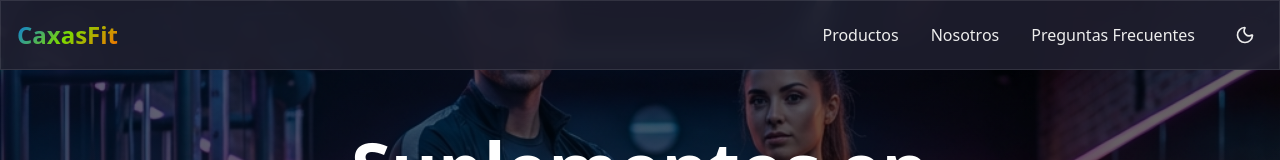
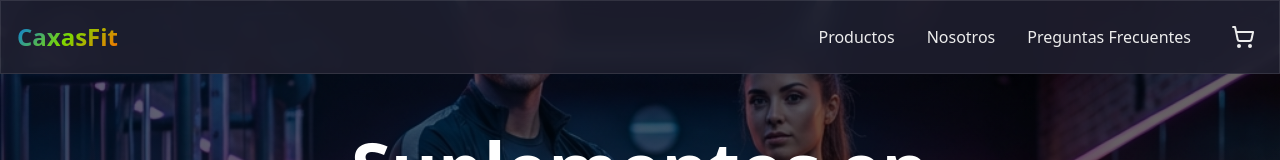
Before and after one commit to Cero1417p/caxasfit, a Next.js app: page / in a window 1280 px wide. Shown: the top 160 px of the page. Built offline with nearby package versions, Linux system fonts and the light colour scheme.

Commit message:
feat(header): replaced FloatingCart with CartDrawer

```diff
--- a/components/Header.tsx
+++ b/components/Header.tsx
@@ -1,91 +1,18 @@
 "use client";
 
-import { useState, useEffect, useRef } from "react";
-import { Menu, X, Sun, Moon, Monitor, Check } from "lucide-react";
+import { useState } from "react";
+import { Menu, X, ShoppingCart } from "lucide-react";
 import { siteConfig } from "@/config/site.config";
-import { useTheme } from "@/hooks/useTheme";
-import { motion, AnimatePresence } from "framer-motion";
+import { CartDrawer } from "./CartDrawer";
+import { useCart } from "@/contexts/CartContext";
 
-function ThemeToggle() {
-  const { theme, setTheme } = useTheme();
-  const [isOpen, setIsOpen] = useState(false);
-  const ref = useRef<HTMLDivElement>(null);
-
-  useEffect(() => {
-    const handleClickOutside = (event: MouseEvent) => {
-      if (ref.current && !ref.current.contains(event.target as Node)) {
-        setIsOpen(false);
-      }
-    };
-
-    document.addEventListener("mousedown", handleClickOutside);
-    return () => document.removeEventListener("mousedown", handleClickOutside);
-  }, []);
-
-  const getThemeIcon = () => {
-    switch (theme) {
-      case "light":
-        return <Sun className="w-5 h-5" />;
-      case "dark":
-        return <Moon className="w-5 h-5" />;
-      case "system":
-        return <Monitor className="w-5 h-5" />;
-    }
-  };
-
-  const themes = [
-    { name: "light", icon: Sun, label: "Claro" },
-    { name: "dark", icon: Moon, label: "Oscuro" },
-    { name: "system", icon: Monitor, label: "Sistema" },
-  ] as const;
-
-  return (
-    <div className="relative" ref={ref}>
-      <button
-        onClick={() => setIsOpen(!isOpen)}
-        className="p-2 rounded-lg hover:bg-muted transition-colors flex items-center justify-center"
-        aria-label="Cambiar tema"
-      >
-        {getThemeIcon()}
-      </button>
-
-      <AnimatePresence>
-        {isOpen && (
-          <motion.div
-            initial={{ opacity: 0, y: -10, scale: 0.95 }}
-            animate={{ opacity: 1, y: 0, scale: 1 }}
-            exit={{ opacity: 0, y: -10, scale: 0.95 }}
-            transition={{ duration: 0.2 }}
-            className="absolute right-0 mt-2 w-40 glass rounded-xl shadow-xl overflow-hidden border border-white/20 dark:border-white/10 z-50"
-          >
-            <div className="flex flex-col p-1">
-              {themes.map((item) => (
-                <button
-                  key={item.name}
-                  onClick={() => {
-                    setTheme(item.name);
-                    setIsOpen(false);
-                  }}
-                  className={`flex items-center gap-3 px-3 py-2 rounded-lg text-sm transition-colors ${theme === item.name
-                      ? "bg-primary/10 text-primary"
-                      : "hover:bg-muted/50 text-foreground"
-                    }`}
-                >
-                  <item.icon className="w-4 h-4" />
-                  <span className="flex-1 text-left">{item.label}</span>
-                  {theme === item.name && <Check className="w-3 h-3" />}
-                </button>
-              ))}
-            </div>
-          </motion.div>
-        )}
-      </AnimatePresence>
-    </div>
-  );
-}
 
 export function Header() {
   const [isMobileMenuOpen, setIsMobileMenuOpen] = useState(false);
+  const [isCartOpen, setIsCartOpen] = useState(false);
+  const { getCartCount } = useCart();
+
+  const cartCount = getCartCount();
 
   const scrollToSection = (sectionId: string) => {
     const element = document.getElementById(sectionId);
@@ -96,6 +23,7 @@ export function Header() {
   };
 
   return (
+    <>
       <header
         className={`fixed top-0 left-0 right-0 z-50 glass`}
       >
@@ -145,13 +73,35 @@ export function Header() {
                 Preguntas Frecuentes
               </button>
 
-            {/* Theme Toggle */}
-            <ThemeToggle />
+              {/* Cart Button */}
+              <button
+                onClick={() => setIsCartOpen(true)}
+                className="relative p-2 rounded-lg hover:bg-muted transition-colors flex items-center justify-center"
+                aria-label="Abrir carrito"
+              >
+                <ShoppingCart className="w-6 h-6" />
+                {cartCount > 0 && (
+                  <span className="absolute -top-1 -right-1 w-5 h-5 bg-primary text-primary-foreground text-xs font-bold rounded-full flex items-center justify-center">
+                    {cartCount}
+                  </span>
+                )}
+              </button>
             </div>
 
-          {/* Mobile Theme Toggle - Right */}
+            {/* Mobile Cart Button - Right */}
             <div className="md:hidden">
-            <ThemeToggle />
+              <button
+                onClick={() => setIsCartOpen(true)}
+                className="relative p-2 rounded-lg hover:bg-muted transition-colors flex items-center justify-center"
+                aria-label="Abrir carrito"
+              >
+                <ShoppingCart className="w-6 h-6" />
+                {cartCount > 0 && (
+                  <span className="absolute -top-1 -right-1 w-5 h-5 bg-primary text-primary-foreground text-xs font-bold rounded-full flex items-center justify-center">
+                    {cartCount}
+                  </span>
+                )}
+              </button>
             </div>
           </div>
 
@@ -180,5 +130,9 @@ export function Header() {
           )}
         </nav>
       </header>
+
+      {/* Cart Drawer */}
+      <CartDrawer isOpen={isCartOpen} onClose={() => setIsCartOpen(false)} />
+    </>
   );
 }
```
Lines whose indentation alone changed are shown as unchanged.
